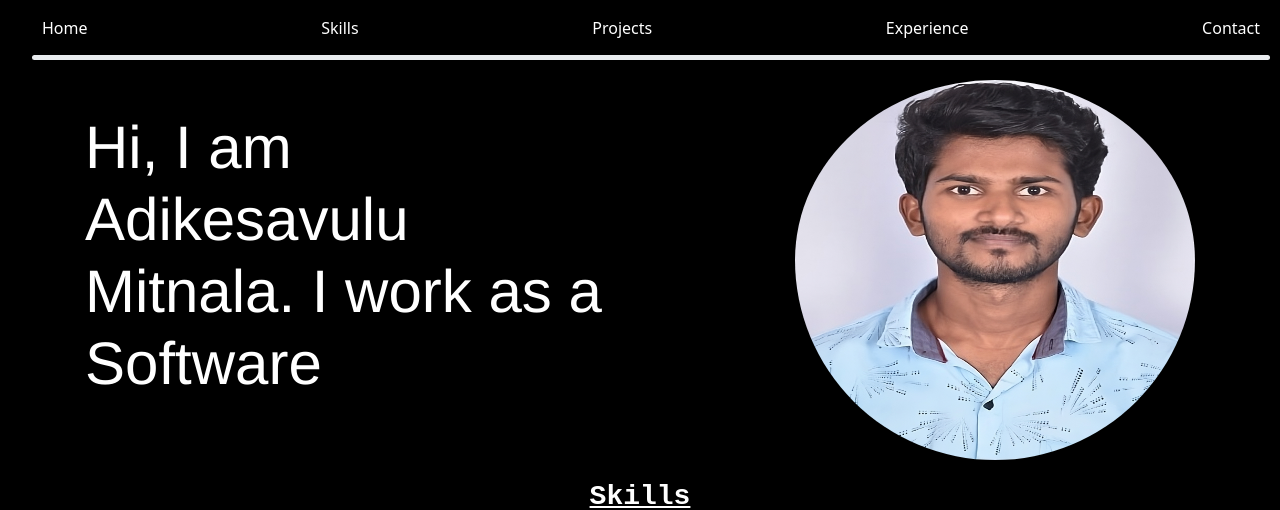
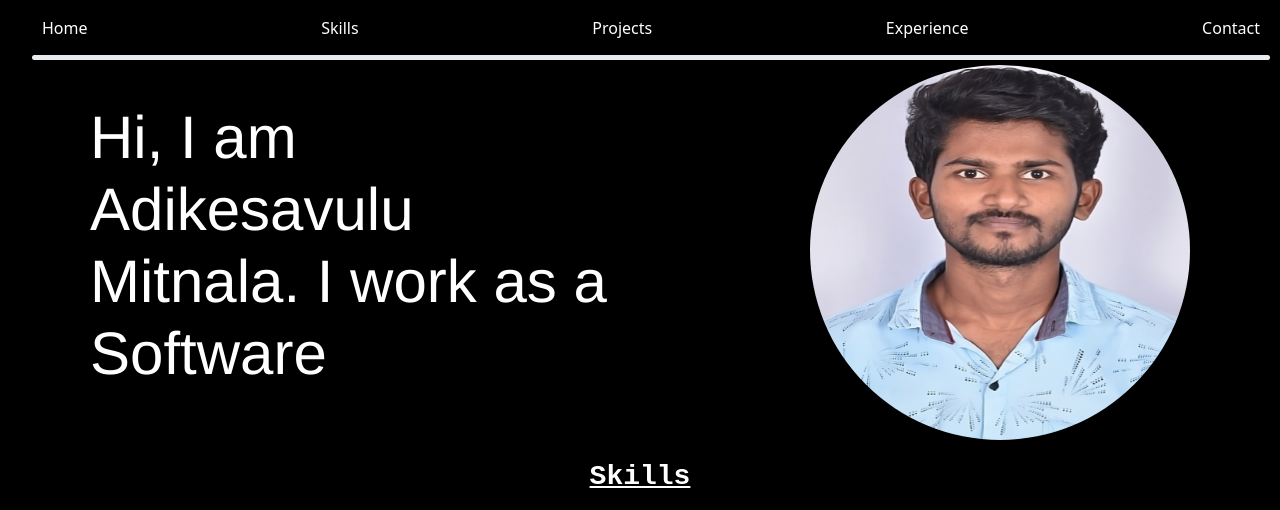
Before and after one commit to adi4b1/portfolio-react, a React (Vite) app: page / in a window 1280 px wide. Shown: the top 510 px of the page. Built offline with nearby package versions, Linux system fonts and the light colour scheme.

Commit message:
new change in css

```diff
--- a/src/App.css
+++ b/src/App.css
@@ -72,9 +72,9 @@
 }
 
 .forImage {
-  height: 400px;
-  width: 400px;
-  padding-top: 20px;
+  height: 380px;
+  width: 380px;
+  padding-top: 5px;
   border-radius: 50%;
   animation: imageAnimation 1s ease-in-out forwards;
 }
```
